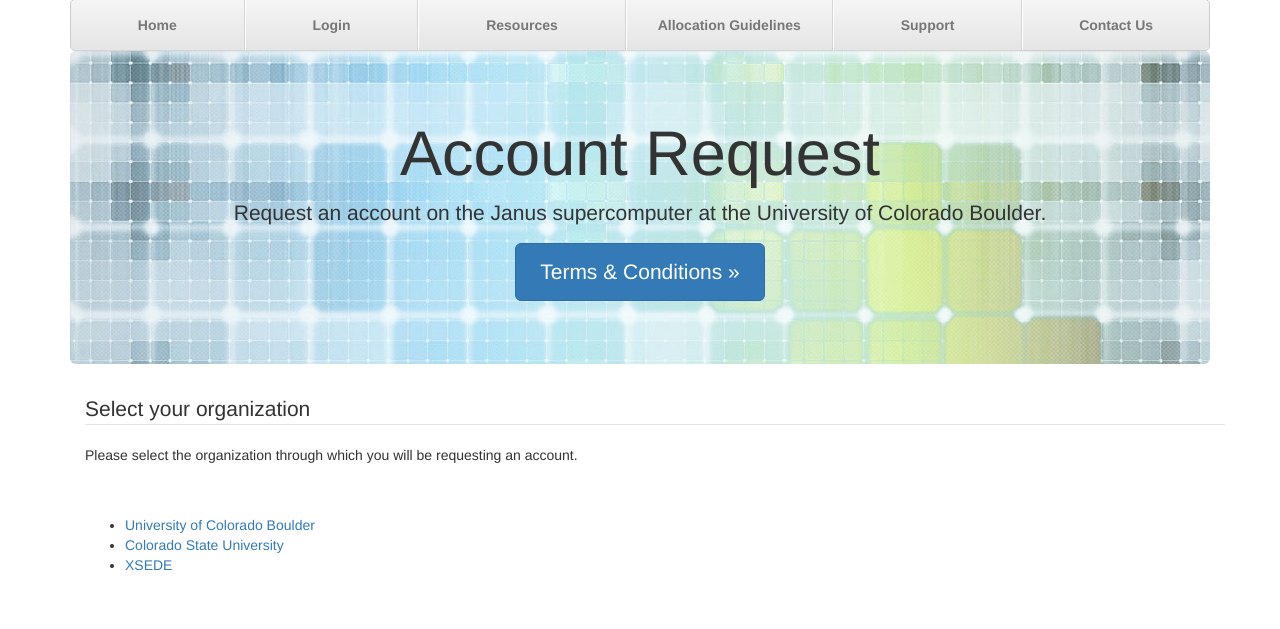
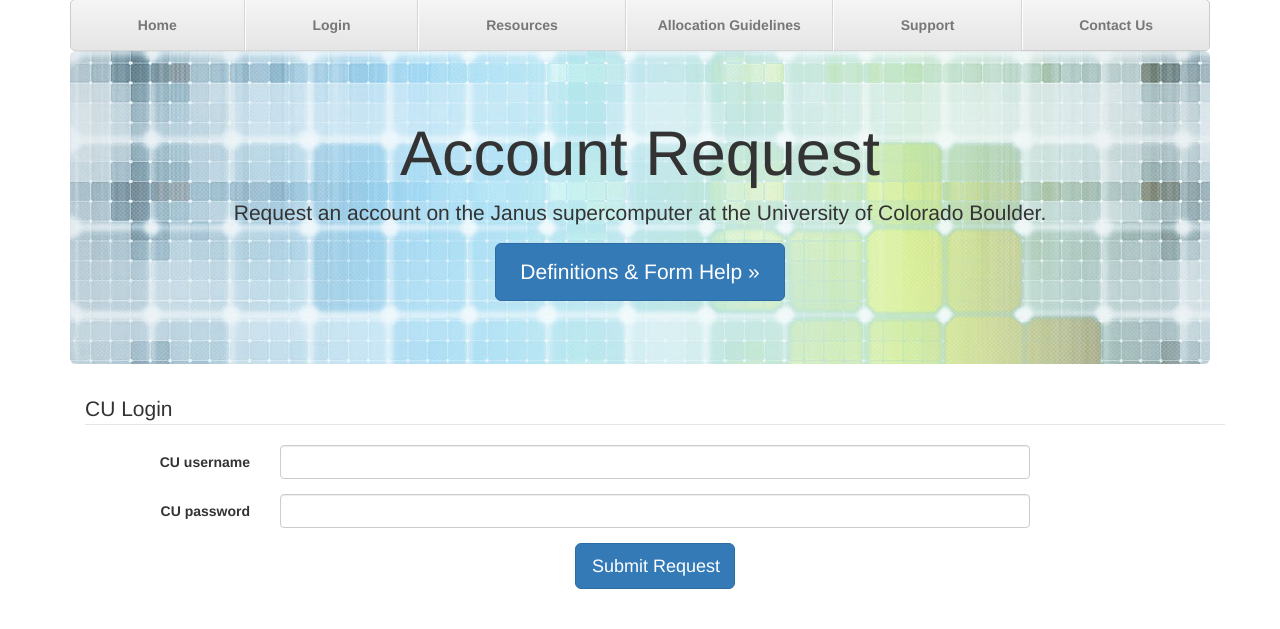
Before and after one commit to ResearchComputing/RCAMP, a Django app: page /accounts/account-request/create/cu in a window 1280 px wide. Shown: the part 351-980 px from the top of the page. Before the commit the page ends 922 px from the top, so only its background shows below. Run offline with Django 3.2, Linux system fonts and the light colour scheme; parts of the project's set-up code (start-up, migrations or seed data) failed here and were passed over; some libraries are stand-ins or nearby versions; grey boxes are pictures that could not be loaded.

Commit message:
CU Account Request largely complete.

```diff
--- a/rcamp/accounts/forms.py
+++ b/rcamp/accounts/forms.py
@@ -0,0 +1,20 @@
+from django import forms
+from accounts.models import CuLdapUser
+
+
+class CuAuthForm(forms.Form):
+    username = forms.CharField(max_length=12,required=True)
+    password = forms.CharField(max_length=32, widget=forms.PasswordInput)
+
+    def clean(self):
+        cleaned_data = super(CuAuthForm,self).clean()
+        un = cleaned_data.get('username')
+        pw = cleaned_data.get('password')
+        try:
+            user = CuLdapUser.objects.get(username=un)
+            authed = user.authenticate(pw)
+            if not authed:
+                raise forms.ValidationError('Invalid password')
+            return cleaned_data
+        except CuLdapUser.DoesNotExist:
+            raise forms.ValidationError('Invalid username')
--- a/rcamp/accounts/models.py
+++ b/rcamp/accounts/models.py
@@ -163,7 +163,7 @@ class RcLdapUser(LdapUser):
 
 class CuLdapUser(LdapUser):
     base_dn = settings.LDAPCONFS['culdap']['people_dn']
-    object_classes = None
+    object_classes = []
     uid = ldap_fields.IntegerField(db_column='unixUID', unique=True)
     # Used for automatic determination of role and affiliation.
     edu_affiliation = ldap_fields.ListField(db_column='eduPersonAffiliation')
--- /dev/null
+++ b/rcamp/accounts/templates/cu-account-request-create.html
@@ -0,0 +1,97 @@
+{% extends "base.html" %}
+
+{% block title %}Research Computing - Request Account{% endblock %}
+
+{% block extra_style %}
+<link href="/static/css/org-select.css" rel="stylesheet"/>
+{% endblock %}
+
+{% block jumbotron_heading %}<h1>Account Request</h1>{% endblock %}
+{% block jumbotron_subheading %}
+<p>Request an account on the Janus supercomputer at the University of Colorado Boulder.</p>
+{% endblock %}
+{% block jumbotron_button %}
+<p><a data-toggle="modal" href="#helpmodal"
+class="btn btn-primary btn-lg" role="button">Definitions &amp; Form Help &raquo;</a></p>
+{% endblock %}
+
+{% block modal_title %}
+<h4 class="modal-title">Definitions &amp; Form Help</h4>
+{% endblock %}
+{% block modal_body %}
+<ul class="list-group">
+    <li class="list-group-item">
+        <strong>UCB username/password</strong>
+        <p>The identikey username and password you use to access UCB resources,
+            such as Desire2Learn or myCUinfo. You can manage your CU Boulder Identity
+            through <a href="https://cuidm.colorado.edu/">CU Identity Management</a>.
+        </p>
+    </li>
+    <li class="list-group-item">
+        <strong>Preferred login shell</strong>
+        <p>A shell is a command-line interpreter
+        that provides a traditional user interface for the Unix
+        operating system. BASH is the most common choice.
+        </p>
+    </li>
+</ul>
+{% endblock %}
+
+{% block container %}
+
+{% if form.errors %}
+<div class="alert alert-danger alert-dismissable">
+    <button type="button" class="close" data-dismiss="alert" aria-hidden="true">&times;</button>
+    <p><strong>Could not submit request.</strong> Please resolve the errors below.</p>
+    {{ form.non_field_errors }}
+</div>
+{% endif %}
+
+<form class="form-horizontal" method="POST" action="" role="form" enctype="multipart/form-data">
+    {% csrf_token %}
+    <fieldset>
+        <legend>CU Login</legend>
+        {% if form.username.errors %}
+        <div class="form-group has-error has-feedback">
+        {% else %}
+        <div class="form-group">
+        {% endif %}
+            <label class="col-sm-2 control-label" for="id_username">CU username</label>
+            <div class="col-sm-8">
+                <input id="id_username" type="text" name="username" class="form-control"
+                {% if form.username.value %}value={{ form.username.value }}{% endif %}
+                maxlength="256" />
+                {% if form.username.errors %}
+                <div class="alert alert-danger alert-dismissable">
+                    <button type="button" class="close" data-dismiss="alert" aria-hidden="true">&times;</button>
+                    <strong>{{ form.username.errors }}</strong>
+                </div>
+                {% endif %}
+            </div>
+        </div>
+
+        {% if form.password.errors %}
+        <div class="form-group has-error has-feedback">
+        {% else %}
+        <div class="form-group">
+        {% endif %}
+            <label class="col-sm-2 control-label" for="id_password">CU password</label>
+            <div class="col-sm-8">
+                <input id="id_password" type="password" name="password" class="form-control"
+                {% if form.password.value %}value={{ form.password.value }}{% endif %}
+                maxlength="256" />
+                {% if form.password.errors %}
+                <div class="alert alert-danger alert-dismissable">
+                    <button type="button" class="close" data-dismiss="alert" aria-hidden="true">&times;</button>
+                    <strong>{{ form.password.errors }}</strong>
+                </div>
+                {% endif %}
+            </div>
+        </div>
+    </fieldset>
+
+    <div class="col-sm-2 col-sm-offset-5">
+        <button type="submit" class="btn btn-primary btn-lg btn-block">Submit Request</button>
+    </div>
+</form>
+{% endblock %}
--- a/rcamp/accounts/templates/org-select.html
+++ b/rcamp/accounts/templates/org-select.html
@@ -63,7 +63,7 @@ class="btn btn-primary btn-lg" role="button">Terms &amp; Conditions &raquo;</a><
                 <ul>
                     {% for org in organizations %}
                     <li>
-                        <a href="{% url 'account-request-create' org.0 %}">{{ org.1 }}</a>
+                        <a href="{% url 'cu-account-request-create' %}">{{ org.1 }}</a>
                     </li>
                     {% endfor %}
                 </ul>
--- a/rcamp/accounts/urls.py
+++ b/rcamp/accounts/urls.py
@@ -1,7 +1,10 @@
 from django.conf.urls import include, url
 from accounts.views import OrgSelectView
+from accounts.views import CuAccountRequestCreateView
+from accounts.views import AccountRequestReviewView
 
 urlpatterns = [
     url(r'^account-request/create$', OrgSelectView.as_view(), name='account-request-org'),
-    url(r'^account-request/create/(?P<org>\w+)$', OrgSelectView.as_view(), name='account-request-create'),
+    url(r'^account-request/create/cu$', CuAccountRequestCreateView.as_view(), name='cu-account-request-create'),
+    url(r'^account-request/review/(?P<request_id>\d+)', AccountRequestReviewView.as_view(), name='account-request-review'),
 ]
--- a/rcamp/accounts/views.py
+++ b/rcamp/accounts/views.py
@@ -1,10 +1,14 @@
 from django.views.generic.base import TemplateView
-from django.views.generic.edit import CreateView
+from django.views.generic.edit import FormView
+from django.views.generic.base import ContextMixin
+from django.core.urlresolvers import reverse_lazy
 from accounts.models import AccountRequest
+from accounts.models import CuLdapUser
+from accounts.forms import CuAuthForm
 
 # Create your views here.
 class OrgSelectView(TemplateView):
-    template_name = "org-select.html"
+    template_name = 'org-select.html'
 
     def get_context_data(self, **kwargs):
         context = super(OrgSelectView,self).get_context_data(**kwargs)
@@ -14,3 +18,34 @@ class OrgSelectView(TemplateView):
             ('xsede','XSEDE'),
         )
         return context
+
+class CuAccountRequestCreateView(FormView):
+    template_name = 'cu-account-request-create.html'
+    form_class = CuAuthForm
+    # success_url = reverse_lazy('account-request-review')
+
+    def form_valid(self, form):
+        # Authenticate here
+        un = form.cleaned_data.get('username')
+        user = CuLdapUser.objects.get(username=un)
+        ar_dict = {
+            'username': user.username,
+            'first_name': user.first_name,
+            'last_name': user.last_name,
+            'email': user.email,
+            'organization': 'cu',
+        }
+        ar = AccountRequest.objects.get_or_create(**ar_dict)
+
+        self.success_url = reverse_lazy('account-request-review', kwargs={'request_id':ar[0].id})
+        return super(CuAccountRequestCreateView,self).form_valid(form)
+
+class AccountRequestReviewView(TemplateView):
+    template_name = 'account-request-review.html'
+
+    def get_context_data(self, **kwargs):
+        request_id = kwargs.get('request_id')
+        context = super(AccountRequestReviewView,self).get_context_data(**kwargs)
+        ar = AccountRequest.objects.get(id=request_id)
+        context['account_request'] = ar
+        return context
```
Also changed, not shown: rcamp/accounts/templates/account-request-review.html (added, +50 -0 lines), rcamp/accounts/templates/account-request-create.html (deleted).
